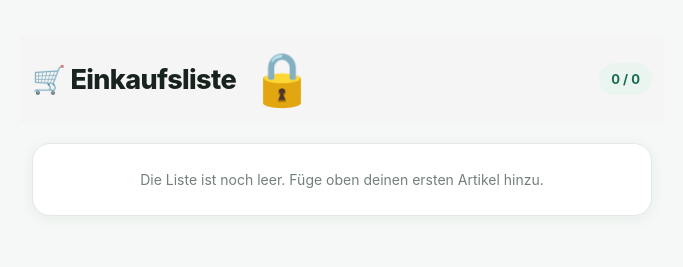
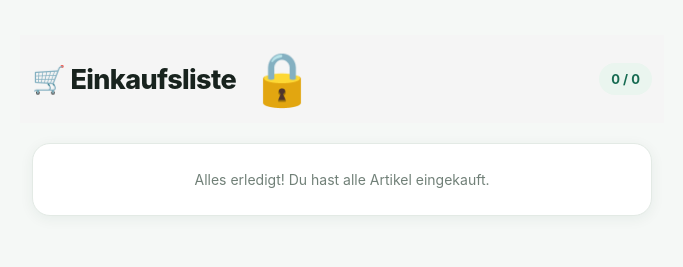
Before and after one commit to aAltergott/moja-korzina, a plain HTML site: page index.html in a window 1280 px wide. Shown: the whole page, without its empty margins (298-981 px from the left). Drawn offline with Linux system fonts and the light colour scheme.

Commit message:
Update empty message for item list in index.html

```diff
--- a/index.html
+++ b/index.html
@@ -112,8 +112,7 @@ input, textarea{
  </div>
  <div class="panel" style="padding:5px 9px">
   <ul id="list"></ul>
-  <div class="empty" id="empty">Die Liste ist noch leer. Füge oben deinen ersten Artikel hinzu.</div>
- </div>
+<div class="empty" id="empty">Alles erledigt! Du hast alle Artikel eingekauft.</div> </div>
 <div id="historyArea" hidden>
  <h3>Eingekauft</h3>
  <ul id="historyList"></ul>
```
